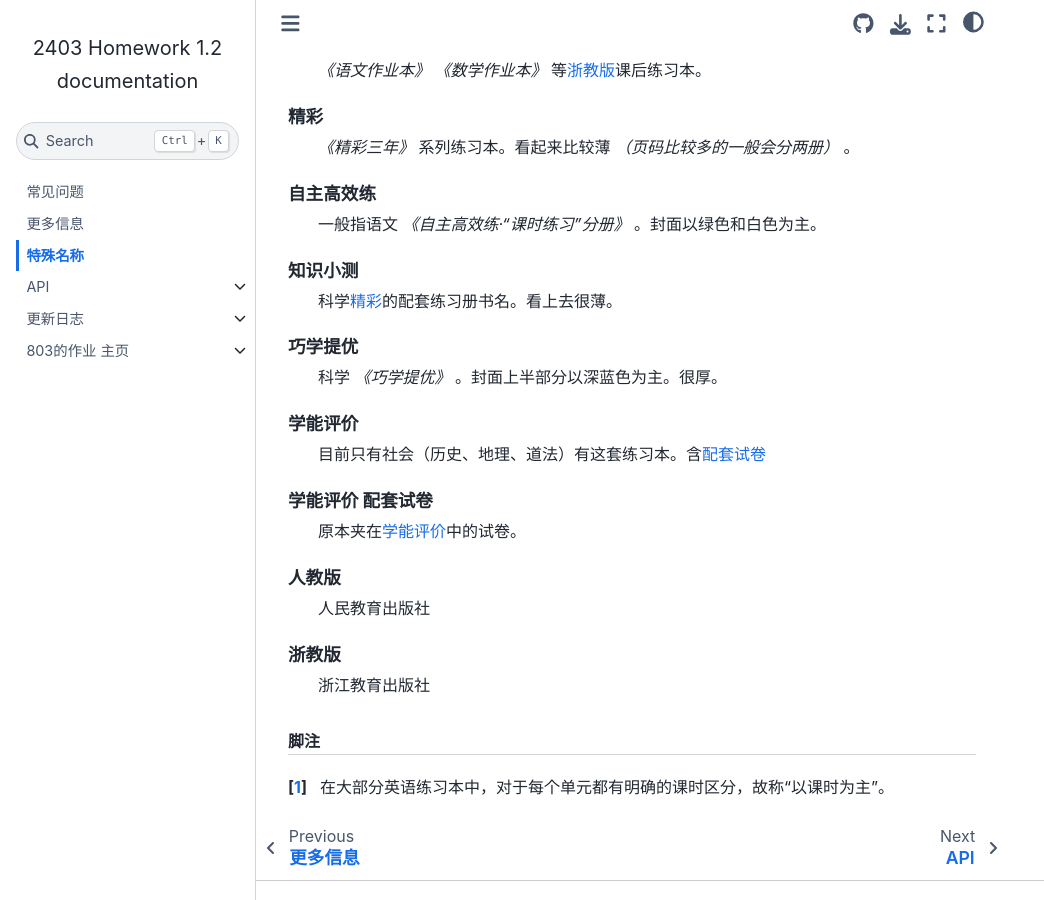
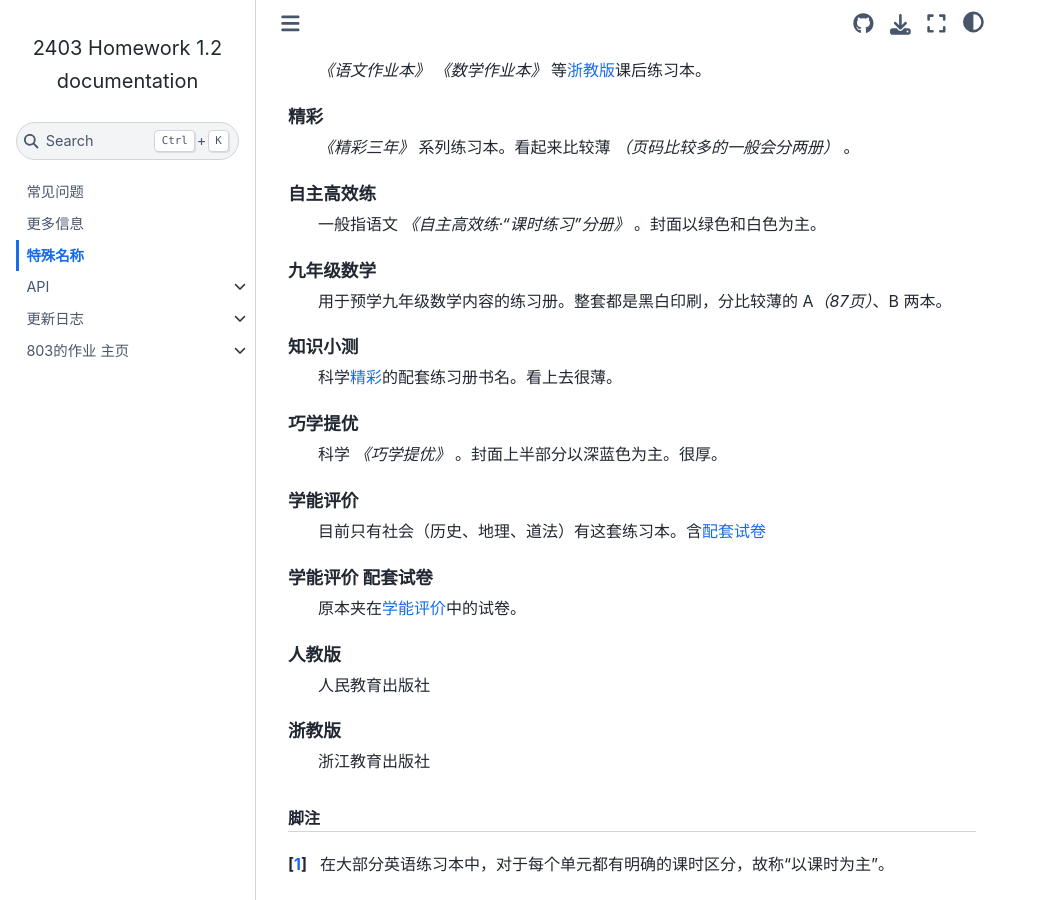
Before and after one commit to Sail-in-1024/2403-Homework, a Sphinx documentation site: the page built from docs/source/glossary.rst, in a window 1280 px wide and 900 px high, scrolled down 1454 px. Shown: the whole window, without its empty margins (0-1044 px from the left). Built offline with Sphinx 7.4.7 and the Sphinx Book theme 1.1.4, drawn with Linux system fonts in a browser that asks for light colours.

Commit message:
更新 glossary.rst

```diff
--- a/docs/source/glossary.rst
+++ b/docs/source/glossary.rst
@@ -71,6 +71,9 @@
    自主高效练
       一般指语文 :title-reference:`《自主高效练·“课时练习”分册》` 。封面以绿色和白色为主。
 
+   九年级数学
+      用于预学九年级数学内容的练习册。整套都是黑白印刷，分比较薄的 A\ *（87页）*、B 两本。
+
    知识小测
       科学\ :term:`精彩`\ 的配套练习册书名。看上去很薄。
 
```
